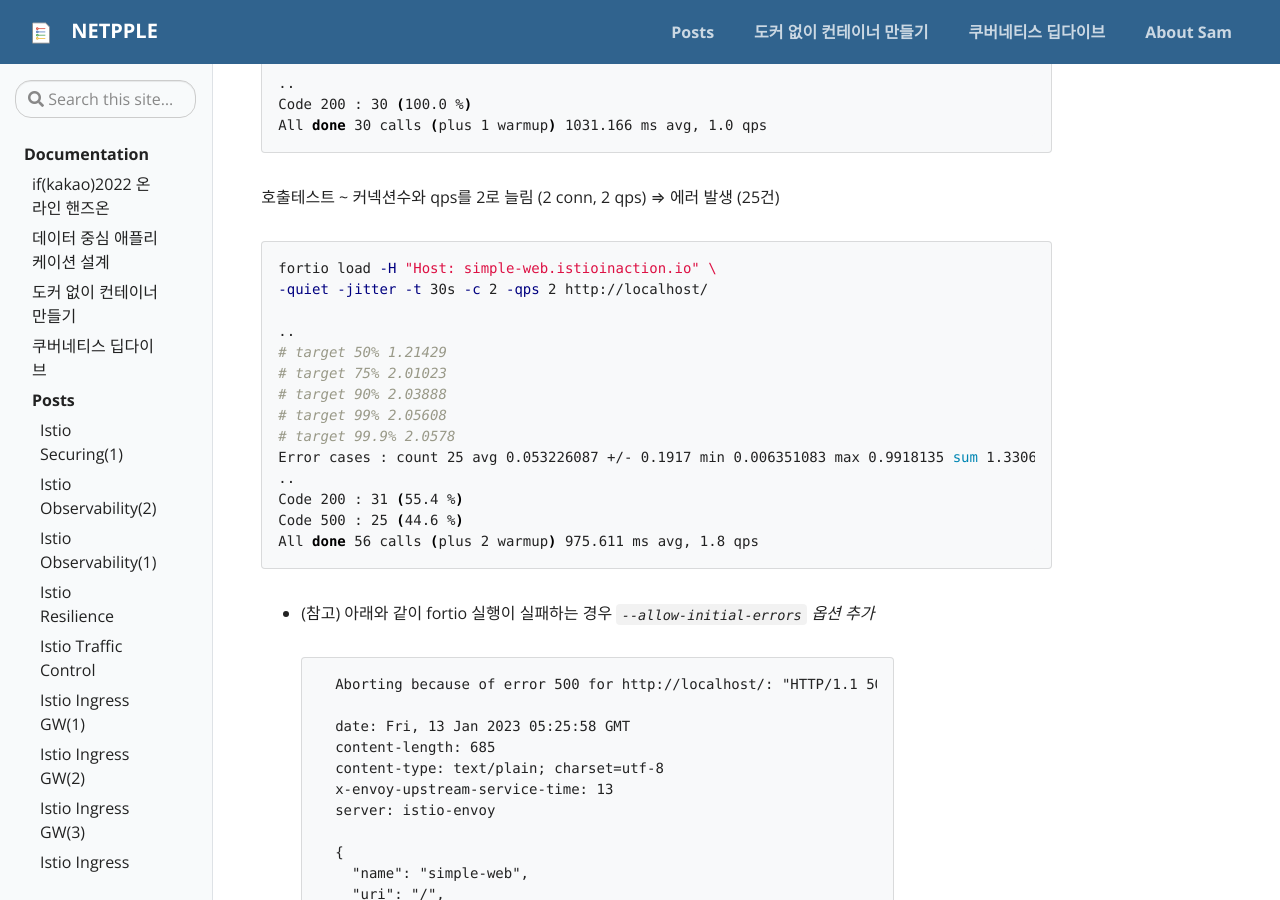
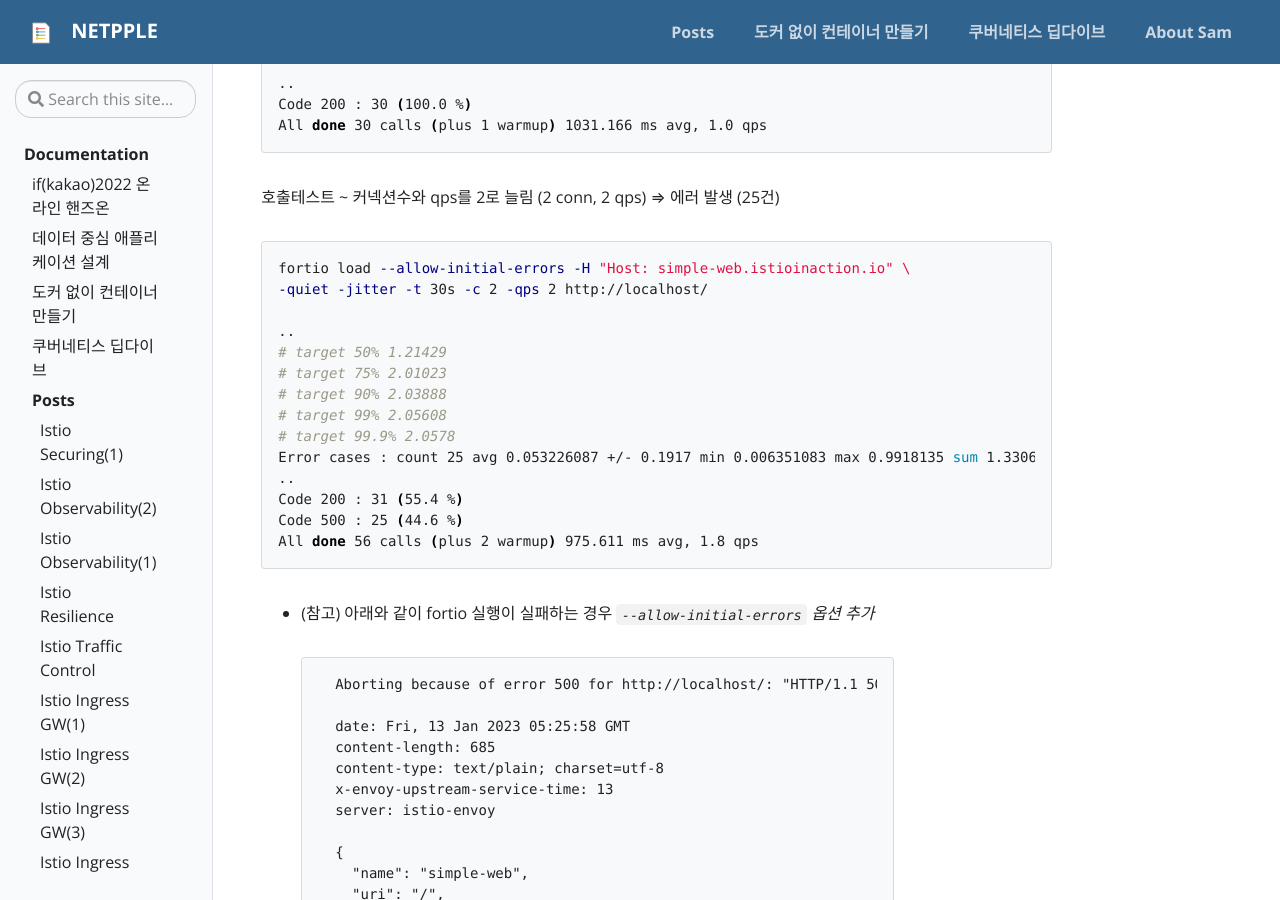
Before and after one commit to netpple/netpple.github.io, a Jekyll site: the page built from _posts/2023-01-24-Istio-ch6-resilience.md, in a window 1280 px wide and 900 px high, scrolled down 38356 px. Built offline with Jekyll 4.4.1, drawn with Linux system fonts in a browser that asks for light colours; our own code applies the rules of GitHub Pages for plain Markdown files.

Commit message:
6장 내용보완

````diff
--- a/_posts/2023-01-24-Istio-ch6-resilience.md
+++ b/_posts/2023-01-24-Istio-ch6-resilience.md
@@ -1530,7 +1530,7 @@
 호출테스트 ~ 커넥션수와 qps를 2로 늘림 (2 conn, 2 qps) ⇒ 에러 발생 (25건)
 
 ```bash
-fortio load -H "Host: simple-web.istioinaction.io" \
+fortio load --allow-initial-errors -H "Host: simple-web.istioinaction.io" \
 -quiet -jitter -t 30s -c 2 -qps 2 http://localhost/
 
 ..
````
